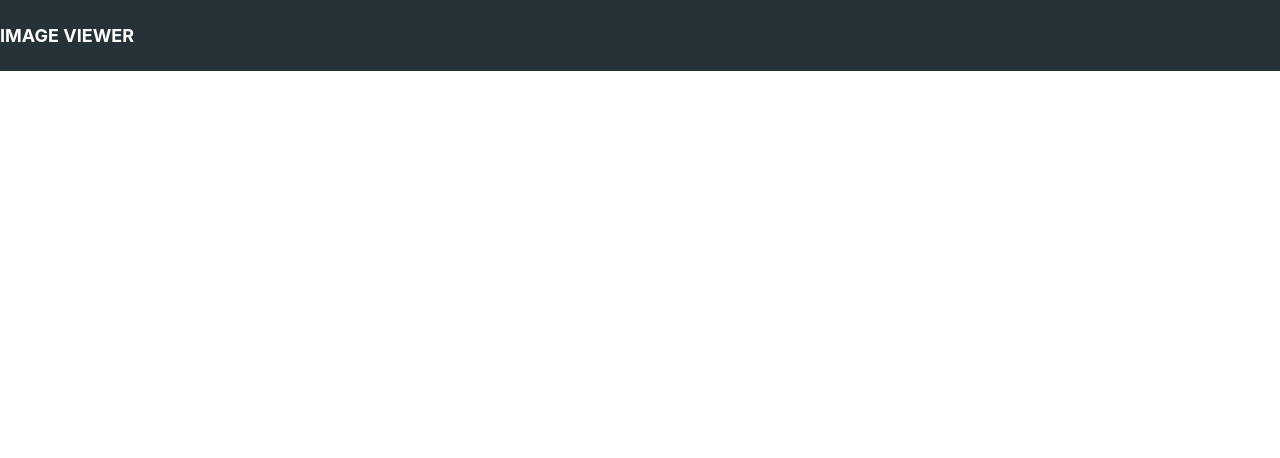
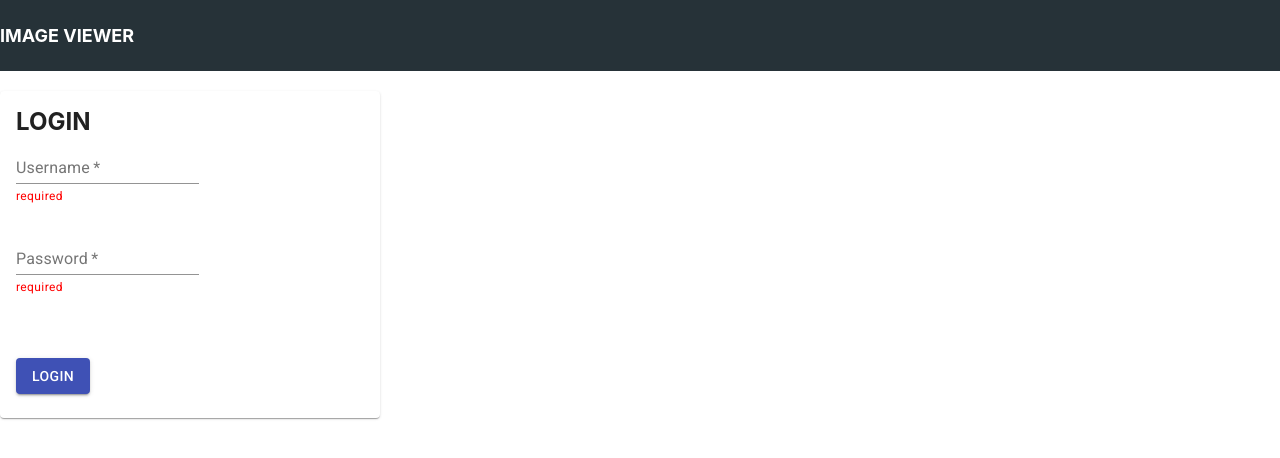
Before and after one commit to anupamagaur16/Image-Viewer, a React app: page / in a window 1280 px wide. Built offline with nearby package versions, Linux system fonts and the light colour scheme.

Commit message:
Login page ready with header,login input fields and button

```diff
--- a/package.json
+++ b/package.json
@@ -9,7 +9,9 @@
     "@testing-library/user-event": "^12.8.3",
     "react": "^17.0.2",
     "react-dom": "^17.0.2",
+    "react-modal": "^3.14.3",
     "react-scripts": "4.0.3",
+    "typeface-roboto": "^1.1.13",
     "web-vitals": "^1.1.2"
   },
   "scripts": {
--- a/src/index.css
+++ b/src/index.css
@@ -11,3 +11,8 @@ code {
   font-family: source-code-pro, Menlo, Monaco, Consolas, 'Courier New',
     monospace;
 }
+
+#root {
+  width:100%;
+  height:800px;
+}
--- a/src/index.js
+++ b/src/index.js
@@ -1,6 +1,7 @@
 import React from 'react';
 import ReactDOM from 'react-dom';
 import './index.css';
+import 'typeface-roboto';
 import Login from './screens/login/Login';
 import reportWebVitals from './reportWebVitals';
 
--- a/src/screens/login/Login.css
+++ b/src/screens/login/Login.css
@@ -0,0 +1,18 @@
+.red {
+    color: red;
+}
+
+.card-container {
+    height:80px;
+    width:380px;
+    padding-bottom:250px;
+}
+
+.page-background {
+    display:flex;
+    flex-direction: row;
+    justify-content: center;
+    align-items: center;
+    height:100%;
+    width:100%;
+}
--- a/src/screens/login/Login.js
+++ b/src/screens/login/Login.js
@@ -1,13 +1,93 @@
 import React, {Component} from 'react';
 import './Login.css';
 import Header from '../../common/Header';
+import Card from '@material-ui/core/Card';
+import CardContent from '@material-ui/core/CardContent';
+import Typography from '@material-ui/core/Typography';
+import FormControl from '@material-ui/core/FormControl';
+import InputLabel from '@material-ui/core/InputLabel';
+import Button from '@material-ui/core/Button';
+import Input from '@material-ui/core/Input';
+import FormHelperText from '@material-ui/core/FormHelperText';
 
 class Login extends Component {
-	render(){
-		return(
-        <div>
-            <Header heading="Image Viewer" />
-        </div>)
+	constructor() {
+        super();
+        this.state = {
+            loggedIn: sessionStorage.getItem("access-token") == null ? false : true
+        }
+	}
+
+	loginClickHandler = () => {
+        this.state.username === "" ? this.setState({ usernameRequired: "dispBlock" }) : this.setState({ usernameRequired: "dispNone" });
+        this.state.loginPassword === "" ? this.setState({ loginPasswordRequired: "dispBlock" }) : this.setState({ loginPasswordRequired: "dispNone" });
+
+        let dataLogin = null;
+        let xhrLogin = new XMLHttpRequest();
+        let that = this;
+        xhrLogin.addEventListener("readystatechange", function () {
+            if (this.readyState === 4) {
+                sessionStorage.setItem("uuid", JSON.parse(this.responseText).id);
+                sessionStorage.setItem("access-token", xhrLogin.getResponseHeader("access-token"));
+
+                that.setState({
+                    loggedIn: true
+                });
+
+                that.closeModalHandler();
+            }
+        });
+
+        xhrLogin.open("POST", this.props.baseUrl + "auth/login");
+        xhrLogin.setRequestHeader("Authorization", "Basic " + window.btoa(this.state.username + ":" + this.state.loginPassword));
+        xhrLogin.setRequestHeader("Content-Type", "application/json");
+        xhrLogin.setRequestHeader("Cache-Control", "no-cache");
+        xhrLogin.send(dataLogin);
+    }
+
+	render() {
+		return (
+
+			<div>
+				<div>
+					<Header heading="Image Viewer"/><br />
+				</div>
+				<div className="card-container">
+					<Card className="cardStyle">
+						<CardContent>
+							<Typography variant="headline" component="h2">
+								LOGIN
+							</Typography>
+							<FormControl required>
+								<InputLabel htmlFor="username">Username</InputLabel>
+								<Input id="username" type="text" username={this.state.username} onChange={this.inputUsernameChangeHandler} />
+								<FormHelperText className={this.state.usernameRequired}>
+									<span className="red">required</span>
+								</FormHelperText>
+							</FormControl>
+							<br /><br />
+							<FormControl required>
+								<InputLabel htmlFor="loginPassword">Password</InputLabel>
+								<Input id="loginPassword" type="password" loginpassword={this.state.loginPassword} onChange={this.inputLoginPasswordChangeHandler} />
+								<FormHelperText className={this.state.loginPasswordRequired}>
+									<span className="red">required</span>
+								</FormHelperText>
+							</FormControl>
+							<br /><br />
+							{this.state.loggedIn === true &&
+								<FormControl>
+									<span className="successText">
+										Login Successful!
+									</span>
+								</FormControl>
+							}
+							<br /><br />
+							<Button variant="contained" color="primary" onClick={this.loginClickHandler}>LOGIN</Button>
+						</CardContent>
+					</Card>
+				</div>
+			</div>
+		)
 	}
 }
 export default Login;
```
Also changed, not shown: 1 other file.
